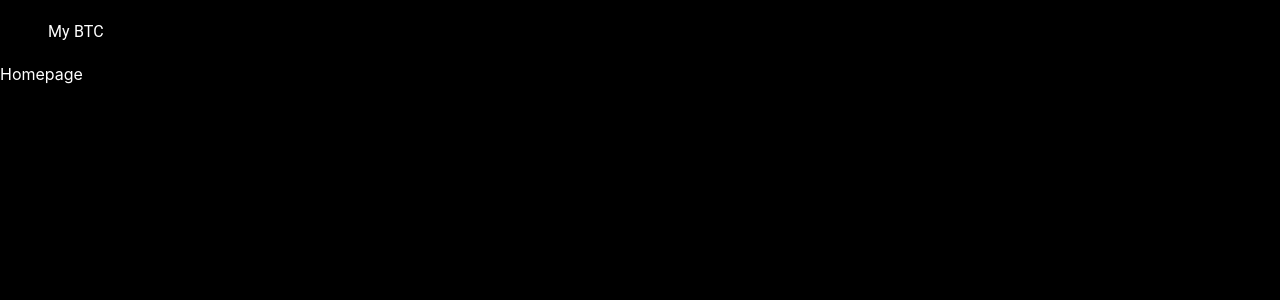
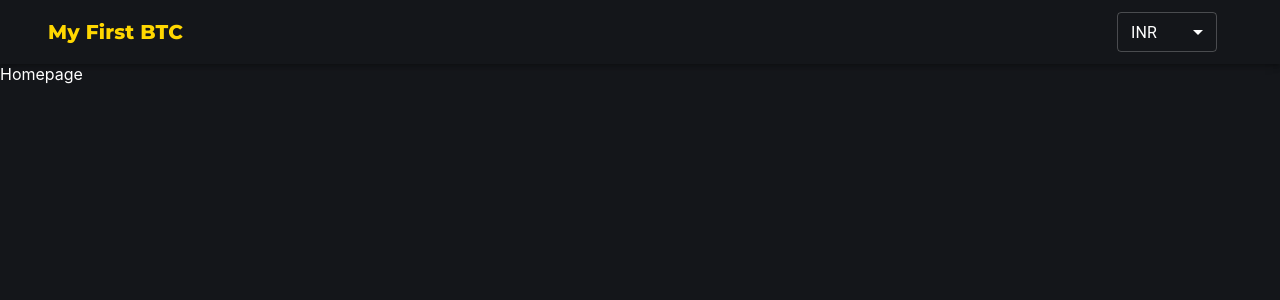
Before and after one commit to vksingh97/crypto-v2, a React (Create React App) app: page / in a window 1280 px wide. Shown: the top 300 px of the page. Built offline with nearby package versions, Linux system fonts and the light colour scheme.

Commit message:
added useContext hook

```diff
--- a/src/App.js
+++ b/src/App.js
@@ -6,7 +6,7 @@ import { makeStyles } from "@material-ui/core";
 function App() {
   const useStyles = makeStyles(() => ({
     App: {
-      backgroundColor: "black",
+      backgroundColor: "#14161a",
       color: "white",
       minHeight: "100vh",
     },
--- a/src/Components/Header.js
+++ b/src/Components/Header.js
@@ -6,21 +6,61 @@ import {
   Toolbar,
   Typography,
   Select,
+  makeStyles,
+  createTheme,
+  ThemeProvider,
 } from "@material-ui/core";
+import { useNavigate } from "react-router-dom";
+import { CryptoState } from "../CryptoContext";
 
+const useStyles = makeStyles(() => ({
+  title: {
+    flex: 1,
+    color: "gold",
+    fontFamily: "Montserrat",
+    fontWeight: "bold",
+    cursor: "pointer",
+  },
+}));
 const Header = () => {
+  const classes = useStyles();
+  const navigate = useNavigate();
+
+  const { currency, setCurrency } = CryptoState();
+  console.log(currency);
+  const darkTheme = createTheme({
+    palette: {
+      primary: {
+        main: "#fff",
+      },
+      type: "dark",
+    },
+  });
   return (
+    <ThemeProvider theme={darkTheme}>
       <AppBar color="transparent" position="static">
         <Container>
           <Toolbar>
-          <Typography>My BTC</Typography>
-          <Select variant="outlined">
-            <MenuItem>USD</MenuItem>
-            <MenuItem>INR</MenuItem>
+            <Typography
+              onClick={() => navigate("/", { replace: true })}
+              className={classes.title}
+              variant="h6"
+            >
+              My First BTC
+            </Typography>
+            <Select
+              variant="outlined"
+              style={{ width: 100, height: 40, marginRight: 15 }}
+              value={currency}
+              onChange={(e) => setCurrency(e.target.value)}
+            >
+              <MenuItem value={"USD"}>USD</MenuItem>
+              <MenuItem value={"INR"}>INR</MenuItem>
             </Select>
           </Toolbar>
         </Container>
       </AppBar>
+    </ThemeProvider>
   );
 };
 
--- /dev/null
+++ b/src/CryptoContext.js
@@ -0,0 +1,24 @@
+import React, { createContext, useContext, useEffect, useState } from "react";
+
+const Crypto = createContext();
+
+const CryptoContext = ({ children }) => {
+  const [currency, setCurrency] = useState("INR");
+  const [symbol, setSymbol] = useState("₹");
+
+  useEffect(() => {
+    if (currency === "INR") setSymbol("₹");
+    else if (currency === "USD") setSymbol("$");
+  }, [currency]);
+  return (
+    <Crypto.Provider value={{ currency, symbol, setCurrency }}>
+      {children}
+    </Crypto.Provider>
+  );
+};
+
+export default CryptoContext;
+
+export const CryptoState = () => {
+  return useContext(Crypto);
+};
--- a/src/index.js
+++ b/src/index.js
@@ -2,10 +2,11 @@ import React from "react";
 import ReactDOM from "react-dom";
 import "./index.css";
 import App from "./App";
+import CryptoContext from "./CryptoContext";
 
 ReactDOM.render(
-  <React.StrictMode>
+  <CryptoContext>
     <App />
-  </React.StrictMode>,
+  </CryptoContext>,
   document.getElementById("root")
 );
```
Lines whose indentation alone changed are shown as unchanged.
